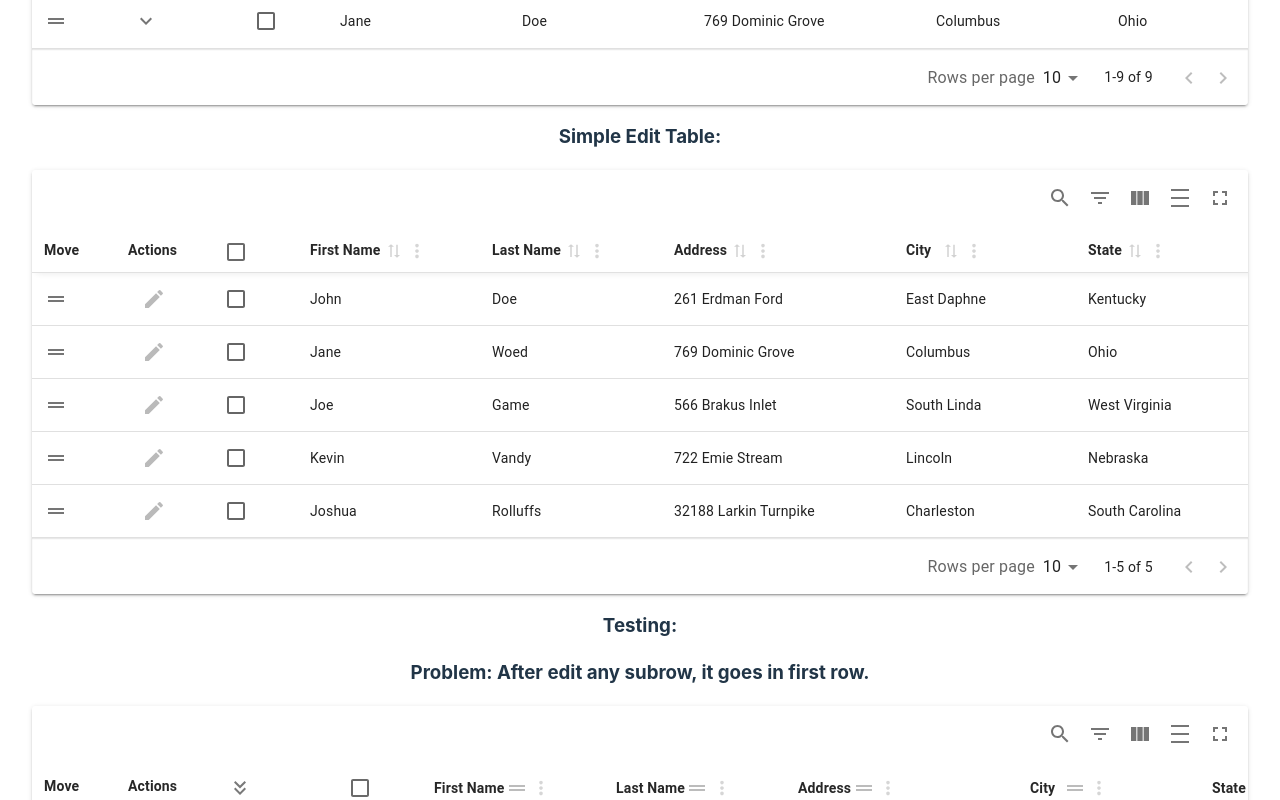
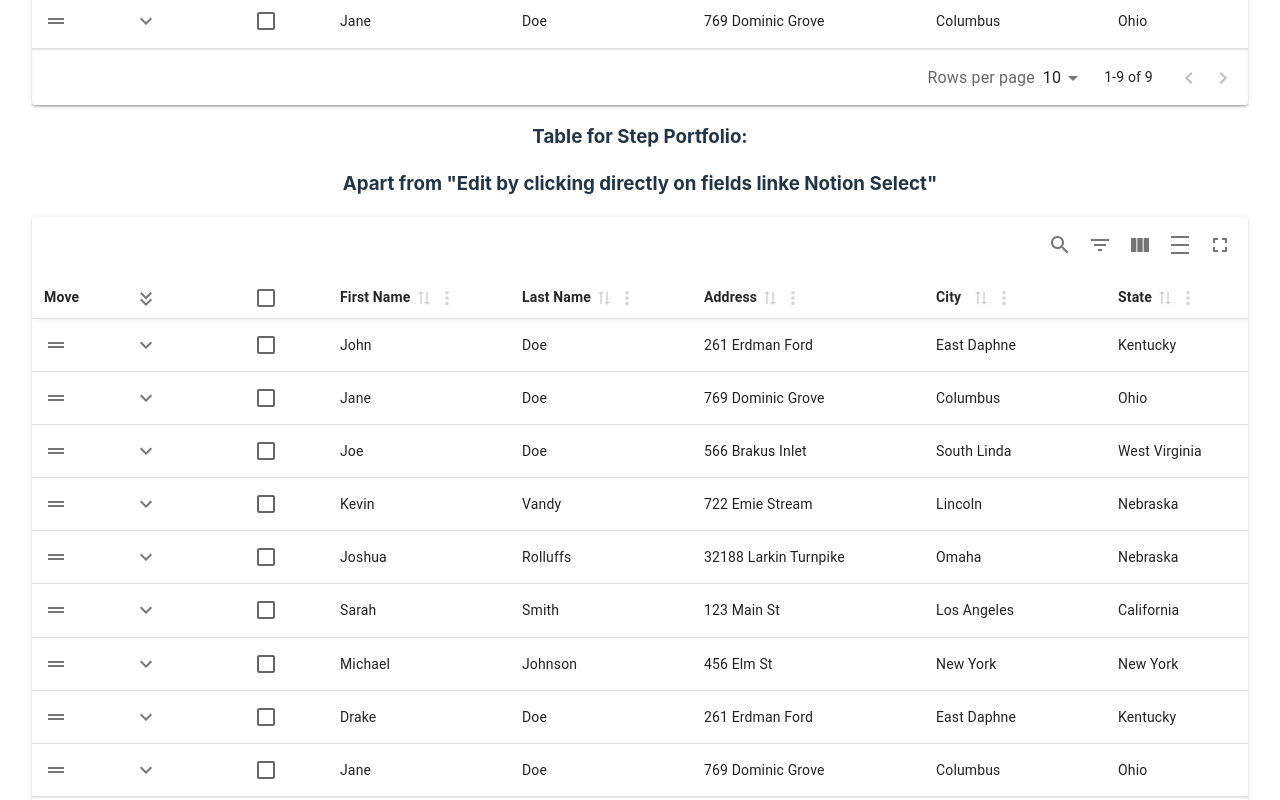
Before and after one commit to KacperLudwiczak/Material-React-Table-Implementaion, a React (Vite) app: page / in a window 1280 px wide. Shown: the part 1540-2340 px from the top of the page. Built offline with nearby package versions, Linux system fonts and the light colour scheme.

Commit message:
Table for Step Portfolio

```diff
--- a/src/App.tsx
+++ b/src/App.tsx
@@ -4,6 +4,7 @@ import Table from "./components/Table";
 import SimpleTable from "./components/SimpleTable";
 import SimpleTableTest from "./components/test";
 import SimpleTableEdit from "./components/SimpleTableEdit";
+import SimpleTablePortfolio from "./components/SimpleTablePortfolio";
 
 function App() {
   return (
@@ -20,6 +21,12 @@ function App() {
       <h3>Table for Step 1:</h3>
       <SimpleTable />
 
+      <h3>Table for Step Portfolio:</h3>
+      <h3>
+        Apart from "Edit by clicking directly on fields linke Notion Select"
+      </h3>
+      <SimpleTablePortfolio />
+
       <h3>Simple Edit Table:</h3>
       <SimpleTableEdit />
 
--- /dev/null
+++ b/src/components/SimpleTablePortfolio.tsx
@@ -0,0 +1,341 @@
+import React, { useMemo, useState } from "react";
+import {
+  MaterialReactTable,
+  type MaterialReactTableProps,
+  type MRT_ColumnDef,
+  type MRT_Row,
+} from "material-react-table";
+
+const initData = [
+  {
+    id: "d6gn54f6d45j",
+    firstName: "John",
+    lastName: "Doe",
+    address: "261 Erdman Ford",
+    city: "East Daphne",
+    state: "Kentucky",
+    subRows: [
+      {
+        id: "d6gn54flugf6d45j",
+        firstName: "Ervin",
+        lastName: "Reinger",
+        address: "566 Brakus Inlet",
+        city: "South Linda",
+        state: "West Virginia",
+        subRows: [
+          {
+            id: "d6465fdgn54f6d45j",
+            firstName: "Jordane",
+            lastName: "Homenick",
+            address: "1234 Brakus Inlet",
+            city: "South Linda",
+            state: "West Virginia",
+          },
+        ],
+      },
+    ],
+  },
+  {
+    id: "d6m53dty5tk4dxgn54f6d45j",
+    firstName: "Jane",
+    lastName: "Doe",
+    address: "769 Dominic Grove",
+    city: "Columbus",
+    state: "Ohio",
+    subRows: [
+      {
+        id: "d6m53dty5tk4d444sssd45j",
+        firstName: "Trvin",
+        lastName: "Reinger",
+        address: "566 Brakus Inlet",
+        city: "South Linda",
+        state: "West Virginia",
+        subRows: [
+          {
+            id: "d6m53dtyddddddddddxgn54f6d45j",
+            firstName: "Dordane",
+            lastName: "Homenick",
+            address: "1234 Brakus Inlet",
+            city: "South Linda",
+            state: "West Virginia",
+          },
+        ],
+      },
+    ],
+  },
+  {
+    id: "d6m53dty5tk455ddddxbbbn54f6d45j",
+    firstName: "Joe",
+    lastName: "Doe",
+    address: "566 Brakus Inlet",
+    city: "South Linda",
+    state: "West Virginia",
+    subRows: [
+      {
+        id: "jjjjj53dty5tk4dxgn54f6d45j",
+        firstName: "Arvin",
+        lastName: "Reinger",
+        address: "566 Brakus Inlet",
+        city: "South Linda",
+        state: "West Virginia",
+        subRows: [
+          {
+            id: "kkkkty5tk4dxgn54f6d45j",
+            firstName: "Gane",
+            lastName: "Homenick",
+            address: "1234 Brakus Inlet",
+            city: "South Linda",
+            state: "West Virginia",
+          },
+        ],
+      },
+    ],
+  },
+  {
+    id: "dksfdjhfrrrrrdxgn54f6d45j",
+    firstName: "Kevin",
+    lastName: "Vandy",
+    address: "722 Emie Stream",
+    city: "Lincoln",
+    state: "Nebraska",
+    subRows: [
+      {
+        id: "lllllllllty5tk4dxgn54f6d45j",
+        firstName: "Ervin",
+        lastName: "Reinger",
+        address: "566 Brakus Inlet",
+        city: "South Linda",
+        state: "West Virginia",
+        subRows: [
+          {
+            id: "d6m53dty5t555555fffff",
+            firstName: "Jordane",
+            lastName: "Homenick",
+            address: "1234 Brakus Inlet",
+            city: "South Linda",
+            state: "West Virginia",
+          },
+        ],
+      },
+    ],
+  },
+  {
+    id: "slgjjjjjjssssssjksgbtk4dxgn54f6d45j",
+    firstName: "Joshua",
+    lastName: "Rolluffs",
+    address: "32188 Larkin Turnpike",
+    city: "Omaha",
+    state: "Nebraska",
+    subRows: [
+      {
+        id: "sbljigsh54vd5dxgn54f6d45j",
+        firstName: "Ervin",
+        lastName: "Reinger",
+        address: "566 Brakus Inlet",
+        city: "South Linda",
+        state: "West Virginia",
+        subRows: [
+          {
+            id: "dnjblfj5j1k4dxgn54f6d45j",
+            firstName: "Jordane",
+            lastName: "Homenick",
+            address: "1234 Brakus Inlet",
+            city: "South Linda",
+            state: "West Virginia",
+          },
+        ],
+      },
+    ],
+  },
+  {
+    id: "ccntk4dxgn54f6d45j",
+    firstName: "Sarah",
+    lastName: "Smith",
+    address: "123 Main St",
+    city: "Los Angeles",
+    state: "California",
+    subRows: [
+      {
+        id: "tsdty5tk4dxgn54f6d45j",
+        firstName: "Ervin",
+        lastName: "Reinger",
+        address: "566 Brakus Inlet",
+        city: "South Linda",
+        state: "West Virginia",
+        subRows: [
+          {
+            id: "qdad5tk4dxgn54f6d45j",
+            firstName: "Jordane",
+            lastName: "Homenick",
+            address: "1234 Brakus Inlet",
+            city: "South Linda",
+            state: "West Virginia",
+          },
+        ],
+      },
+    ],
+  },
+  {
+    id: "xgfdtk4dxgn54f6d45j",
+    firstName: "Michael",
+    lastName: "Johnson",
+    address: "456 Elm St",
+    city: "New York",
+    state: "New York",
+    subRows: [
+      {
+        id: "nfhfjk4dxgn54f6d45j",
+        firstName: "Ervin",
+        lastName: "Reinger",
+        address: "566 Brakus Inlet",
+        city: "South Linda",
+        state: "West Virginia",
+        subRows: [
+          {
+            id: "15d4g5d5tk4dxgn54f6d45j",
+            firstName: "Jordane",
+            lastName: "Homenick",
+            address: "1234 Brakus Inlet",
+            city: "South Linda",
+            state: "West Virginia",
+          },
+        ],
+      },
+    ],
+  },
+  {
+    id: "fjrh64r5tk4dxgn54f6d45j",
+    firstName: "Drake",
+    lastName: "Doe",
+    address: "261 Erdman Ford",
+    city: "East Daphne",
+    state: "Kentucky",
+    subRows: [
+      {
+        id: "dfgjjjjjjjjjjj5tk4dxgn54f6d45j",
+        firstName: "Ervin",
+        lastName: "Reinger",
+        address: "566 Brakus Inlet",
+        city: "South Linda",
+        state: "West Virginia",
+        subRows: [
+          {
+            id: "54df4h5tk4dxgn54f6d45j",
+            firstName: "Jordane",
+            lastName: "Homenick",
+            address: "1234 Brakus Inlet",
+            city: "South Linda",
+            state: "West Virginia",
+          },
+        ],
+      },
+    ],
+  },
+  {
+    id: "lwds4556stk4dxgn54f6d45j",
+    firstName: "Jane",
+    lastName: "Doe",
+    address: "769 Dominic Grove",
+    city: "Columbus",
+    state: "Ohio",
+    subRows: [
+      {
+        id: "ouy444k4dxgn54f6d45j",
+        firstName: "Ervin",
+        lastName: "Reinger",
+        address: "566 Brakus Inlet",
+        city: "South Linda",
+        state: "West Virginia",
+        subRows: [
+          {
+            id: "cbcb5434dxgn54f6d45j",
+            firstName: "Jordane",
+            lastName: "Homenick",
+            address: "1234 Brakus Inlet",
+            city: "South Linda",
+            state: "West Virginia",
+          },
+        ],
+      },
+    ],
+  },
+];
+
+// example data type
+type Person = {
+  firstName: string;
+  lastName: string;
+  address: string;
+  city: string;
+  state: string;
+};
+
+const SimpleTablePortfolio = () => {
+  const [data, setData] = useState(() => initData);
+
+  // should be memoized or stable
+  const columns = useMemo<MRT_ColumnDef<Person>[]>(
+    () => [
+      {
+        accessorKey: "firstName",
+        header: "First Name",
+        size: 150,
+      },
+      {
+        accessorKey: "lastName",
+        header: "Last Name",
+        size: 150,
+      },
+      {
+        accessorKey: "address",
+        header: "Address",
+        size: 200,
+      },
+      {
+        accessorKey: "city",
+        header: "City",
+        size: 150,
+      },
+      {
+        accessorKey: "state",
+        header: "State",
+        size: 150,
+      },
+    ],
+    []
+  );
+
+  return (
+    <MaterialReactTable
+      columns={columns}
+      data={data}
+      enableStickyHeader
+      enableColumnFilterModes
+      enablePinning
+      enableRowSelection
+      enableExpanding
+      enableExpandAll
+      enableGlobalFilterModes
+      autoResetPageIndex={false}
+      enableRowOrdering
+      muiTableBodyRowDragHandleProps={({ table }) => ({
+        // This line declares a callback function that receives an object containing table as a parameter. It is used to extract the table property from the object. This property holds the state and functions of the table.
+        onDragEnd: () => {
+          // This line defines the onDragEnd event handler, which is triggered when the dragging operation is completed (typically when the user releases the dragged row).
+          const { draggingRow, hoveredRow } = table.getState(); //  This line extracts the draggingRow and hoveredRow variables from the state of the table. These variables represent the row that is being dragged and the row over which it is hovering, respectively.
+          if (hoveredRow && draggingRow) {
+            // This line checks if both hoveredRow and draggingRow variables have truthy values. If both exist, it means that there is a valid hovered row and a row is being dragged.
+            data.splice(
+              (hoveredRow as MRT_Row<Person>).index,
+              0,
+              data.splice(draggingRow.index, 1)[0]
+            ); // This lines performs the actual rearrangement of the data array. It uses the splice method to remove the dragged row from its original position and insert it at the index of the hovered row. The (hoveredRow as MRT_Row<Person>).index expression retrieves the index of the hovered row, and data.splice(draggingRow.index, 1)[0] removes the dragged row from its original index and returns it for insertion.
+            setData([...data]); // This line updates the state of the data array by creating a new array with the spread syntax [...data]. This is necessary to trigger a re-render of the table with the updated data.
+          }
+        },
+      })}
+    />
+  );
+};
+
+export default SimpleTablePortfolio;
```
